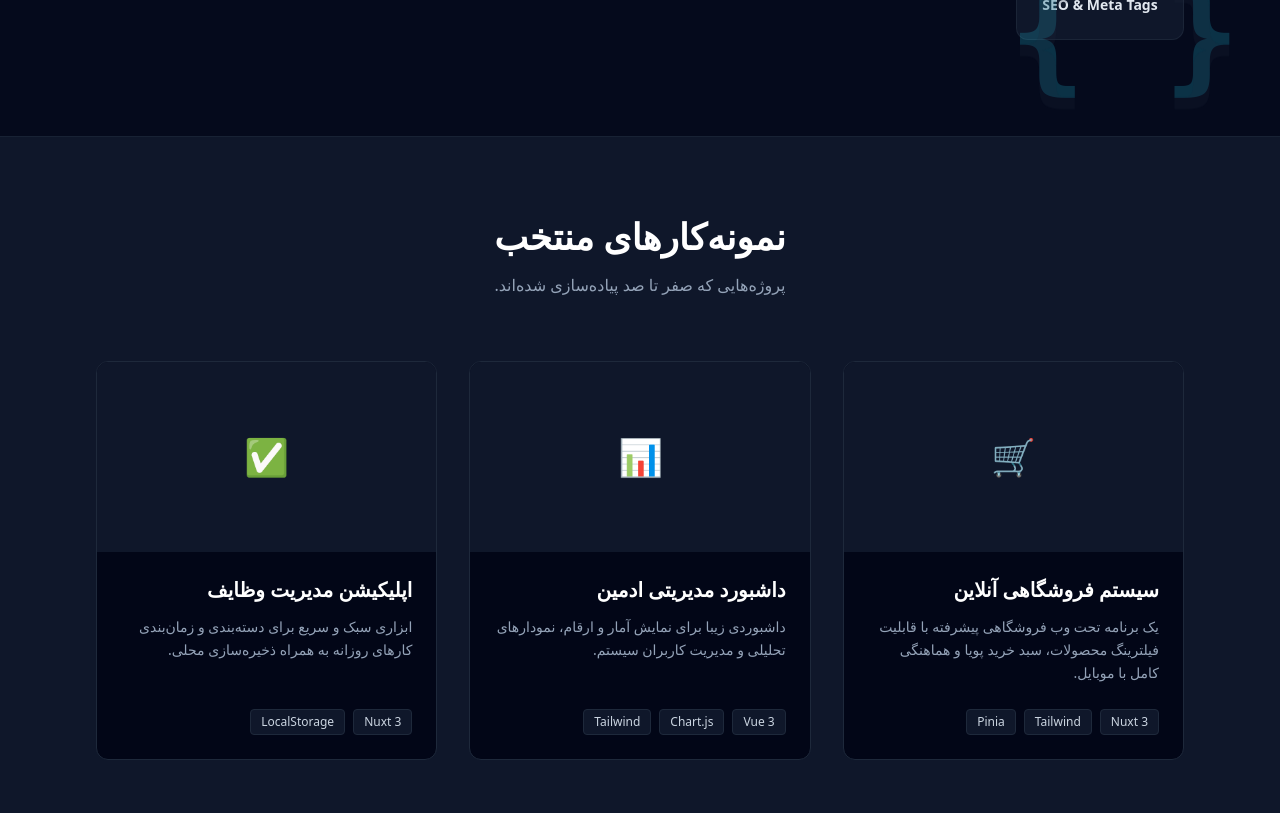
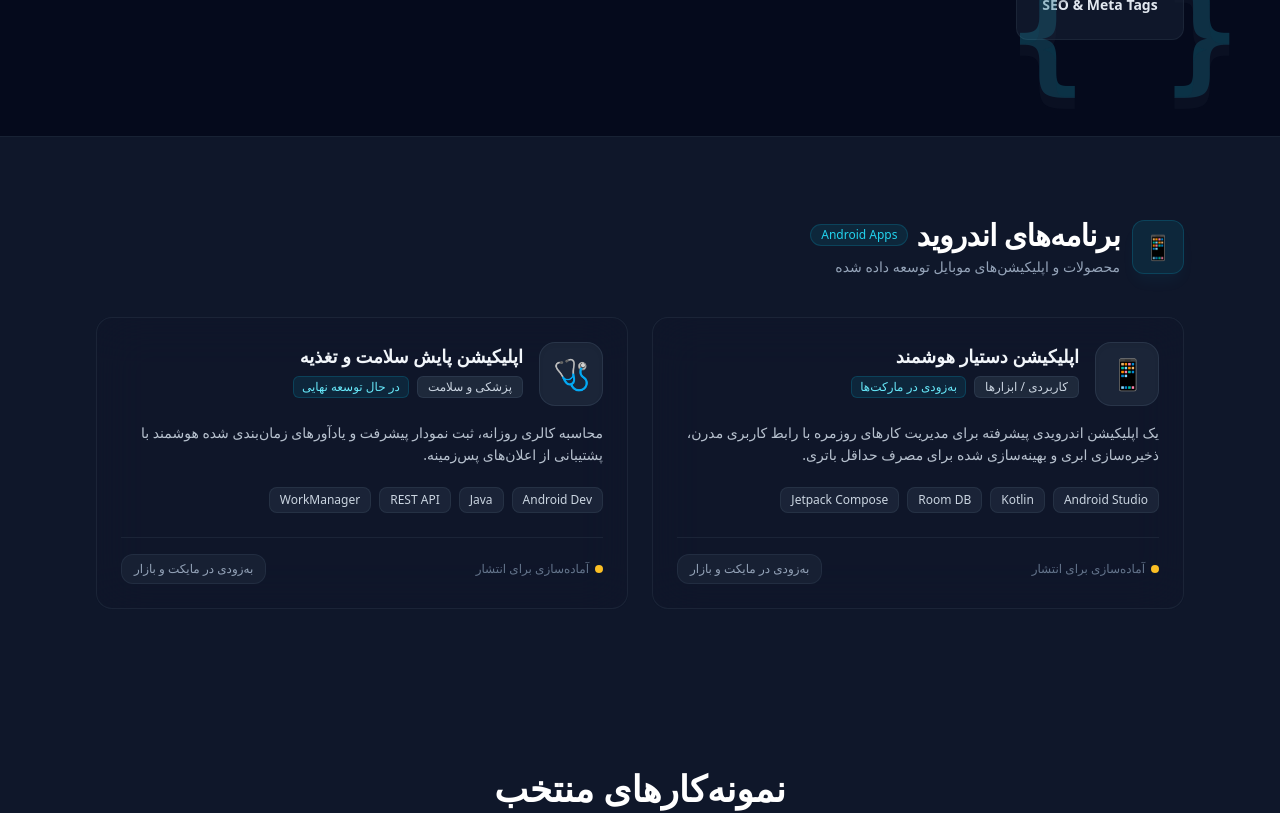
Before and after one commit to Ali-Git-1/Personal-website, a Nuxt app: page / in a window 1280 px wide. Shown: the part 1320-2133 px from the top of the page. Built offline with nearby package versions, Linux system fonts and the light colour scheme.

Commit message:
feat: add published apps navigation link and section

```diff
--- a/app/app.vue
+++ b/app/app.vue
@@ -75,6 +75,12 @@
               >مهارت‌ها</a
             >
             <a
+              href="#published-apps"
+              class="text-slate-300 hover:text-emerald-400 transition-colors"
+              >برنامه‌ها</a
+            >
+
+            <a
               href="#projects"
               class="text-slate-300 hover:text-emerald-400 transition-colors"
               >نمونه‌کارها</a
@@ -96,6 +102,8 @@
       <HeroSection />
 
       <SkillsSection />
+
+      <PublishedAppsSection />
 
       <!-- بخش پروژه‌ها (Projects) -->
       <section id="projects" class="py-20">
@@ -156,6 +164,7 @@ import { ref, onMounted } from "vue";
 import SkillsSection from "./components/SkillsSection.vue";
 import HeroSection from "./components/HeroSection.vue";
 import FooterSection from "./components/FooterSection.vue";
+import PublishedAppsSection from "./components/PublishedAppsSection.vue";
 
 // متغیرهای لودینگ
 const isLoading = ref(true);
--- /dev/null
+++ b/app/components/PublishedAppsSection.vue
@@ -0,0 +1,181 @@
+<script setup>
+// لیست برنامه‌ها (بعداً که اپ‌ها رو بیلد کردی، فقط اطلاعات همین آرایه رو ویرایش کن)
+const apps = [
+  {
+    id: 1,
+    title: "اپلیکیشن دستیار هوشمند",
+    category: "کاربردی / ابزارها",
+    status: "به‌زودی در مارکت‌ها",
+    description:
+      "یک اپلیکیشن اندرویدی پیشرفته برای مدیریت کارهای روزمره با رابط کاربری مدرن، ذخیره‌سازی ابری و بهینه‌سازی شده برای مصرف حداقل باتری.",
+    tags: ["Android Studio", "Kotlin", "Room DB", "Jetpack Compose"],
+    icon: "📱",
+    image: "", // بعداً می‌تونی مسیر تصویر مثل /images/apps/app1.png بذاری
+    marketUrl: "#", // لینک بازار یا مایکت پس از انتشار
+    isPublished: false, // اگر منتشر شد true کن تا دکمه دانلود فعال بشه
+  },
+  {
+    id: 2,
+    title: "اپلیکیشن پایش سلامت و تغذیه",
+    category: "پزشکی و سلامت",
+    status: "در حال توسعه نهایی",
+    description:
+      "محاسبه کالری روزانه، ثبت نمودار پیشرفت و یادآورهای زمان‌بندی شده هوشمند با پشتیبانی از اعلان‌های پس‌زمینه.",
+    tags: ["Android Dev", "Java", "REST API", "WorkManager"],
+    icon: "🩺",
+    image: "",
+    marketUrl: "#",
+    isPublished: false,
+  },
+];
+</script>
+
+<template>
+  <section id="published-apps" class="py-20 relative z-10">
+    <div class="max-w-6xl mx-auto px-4 sm:px-6 lg:px-8">
+      <!-- عنوان بخش -->
+      <div class="flex items-center gap-3 mb-10">
+        <span
+          class="p-2.5 rounded-xl bg-cyan-500/10 text-cyan-400 text-2xl border border-cyan-500/20 shadow-lg shadow-cyan-500/5"
+        >
+          📱
+        </span>
+        <div>
+          <div class="flex items-center gap-2">
+            <h2
+              class="text-2xl sm:text-3xl font-bold text-white tracking-tight"
+            >
+              برنامه‌های اندروید
+            </h2>
+            <span
+              class="text-xs px-2.5 py-0.5 rounded-full bg-cyan-500/10 text-cyan-400 border border-cyan-500/20"
+              >Android Apps</span
+            >
+          </div>
+          <p class="text-sm text-slate-400 mt-1">
+            محصولات و اپلیکیشن‌های موبایل توسعه داده شده
+          </p>
+        </div>
+      </div>
+
+      <!-- گرید کارت‌های اپلیکیشن -->
+      <div class="grid grid-cols-1 md:grid-cols-2 gap-6">
+        <div
+          v-for="app in apps"
+          :key="app.id"
+          class="group relative rounded-2xl bg-slate-900/60 border border-slate-800/80 hover:border-cyan-500/40 p-6 backdrop-blur-xl transition-all duration-300 hover:-translate-y-1 hover:shadow-xl hover:shadow-cyan-500/10 flex flex-col justify-between"
+        >
+          <div>
+            <!-- هدر کارت: آیکون + اطلاعات کلی -->
+            <div class="flex items-start gap-4 mb-4">
+              <!-- باکس آیکون اپلیکیشن -->
+              <div
+                class="w-16 h-16 rounded-2xl bg-slate-800/90 border border-slate-700/60 flex items-center justify-center text-3xl shrink-0 overflow-hidden shadow-inner group-hover:scale-105 transition-transform duration-300"
+              >
+                <img
+                  v-if="app.image"
+                  :src="app.image"
+                  :alt="app.title"
+                  class="w-full h-full object-cover"
+                  @error="$event.target.style.display = 'none'"
+                />
+                <span v-else>{{ app.icon }}</span>
+              </div>
+
+              <!-- مشخصات و برچسب وضعیت -->
+              <div class="flex-1 min-w-0">
+                <div class="flex items-center justify-between gap-2">
+                  <h3
+                    class="text-lg font-bold text-slate-100 truncate group-hover:text-cyan-400 transition-colors"
+                  >
+                    {{ app.title }}
+                  </h3>
+                </div>
+
+                <div class="flex items-center gap-2 mt-1.5 flex-wrap">
+                  <span
+                    class="text-xs px-2.5 py-0.5 rounded-md bg-slate-800 text-slate-300 border border-slate-700/60"
+                  >
+                    {{ app.category }}
+                  </span>
+                  <span
+                    class="text-xs px-2 py-0.5 rounded-md bg-cyan-500/10 text-cyan-300 border border-cyan-500/20 font-medium"
+                  >
+                    {{ app.status }}
+                  </span>
+                </div>
+              </div>
+            </div>
+
+            <!-- توضیحات کوتاه اپ -->
+            <p class="text-slate-300/90 text-sm leading-relaxed mb-5">
+              {{ app.description }}
+            </p>
+
+            <!-- تگ‌های تکنولوژی استفاده شده -->
+            <div class="flex flex-wrap gap-2 mb-6">
+              <span
+                v-for="(tag, idx) in app.tags"
+                :key="idx"
+                class="text-xs px-2.5 py-1 rounded-lg bg-slate-800/80 text-slate-300 border border-slate-700/50 group-hover:border-slate-600 transition-colors"
+              >
+                {{ tag }}
+              </span>
+            </div>
+          </div>
+
+          <!-- فوتر کارت: وضعیت انتشار و دکمه -->
+          <div
+            class="pt-4 border-t border-slate-800/80 flex items-center justify-between"
+          >
+            <span class="text-xs text-slate-500 flex items-center gap-1.5">
+              <span
+                class="w-2 h-2 rounded-full"
+                :class="
+                  app.isPublished
+                    ? 'bg-emerald-400 animate-ping'
+                    : 'bg-amber-400'
+                "
+              ></span>
+              {{
+                app.isPublished
+                  ? "منتشر شده در استور"
+                  : "آماده‌سازی برای انتشار"
+              }}
+            </span>
+
+            <a
+              v-if="app.isPublished"
+              :href="app.marketUrl"
+              target="_blank"
+              rel="noopener noreferrer"
+              class="inline-flex items-center gap-2 px-4 py-2 rounded-xl text-xs font-semibold text-white bg-gradient-to-r from-cyan-600 to-blue-600 hover:from-cyan-500 hover:to-blue-500 shadow-md shadow-cyan-600/20 transition-all hover:scale-105"
+            >
+              دریافت از مارکت
+              <svg
+                class="w-3.5 h-3.5"
+                fill="none"
+                viewBox="0 0 24 24"
+                stroke="currentColor"
+              >
+                <path
+                  stroke-linecap="round"
+                  stroke-linejoin="round"
+                  stroke-width="2"
+                  d="M10 6H6a2 2 0 00-2 2v10a2 2 0 002 2h10a2 2 0 002-2v-4M14 4h6m0 0v6m0-6L10 14"
+                />
+              </svg>
+            </a>
+
+            <span
+              v-else
+              class="text-xs px-3 py-1.5 rounded-xl bg-slate-800/60 text-slate-400 border border-slate-700/40"
+            >
+              به‌زودی در مایکت و بازار
+            </span>
+          </div>
+        </div>
+      </div>
+    </div>
+  </section>
+</template>
```
